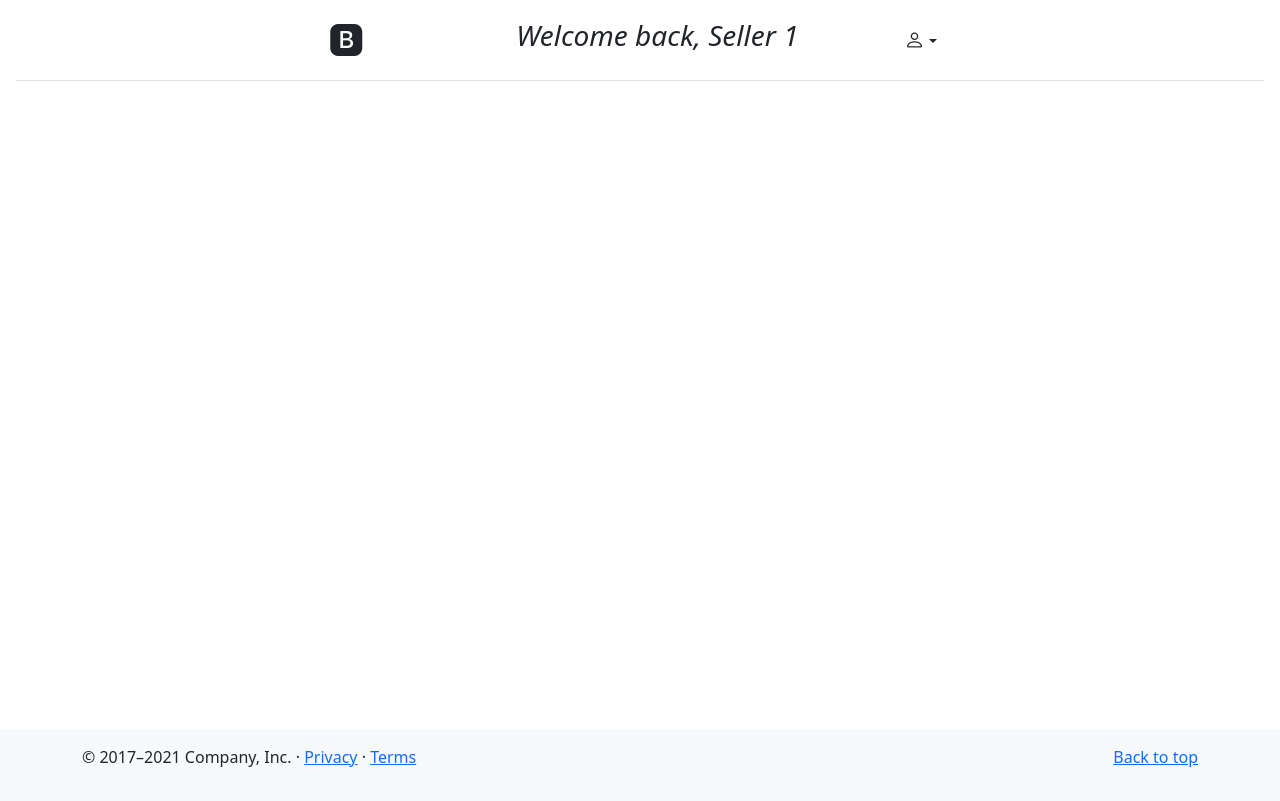
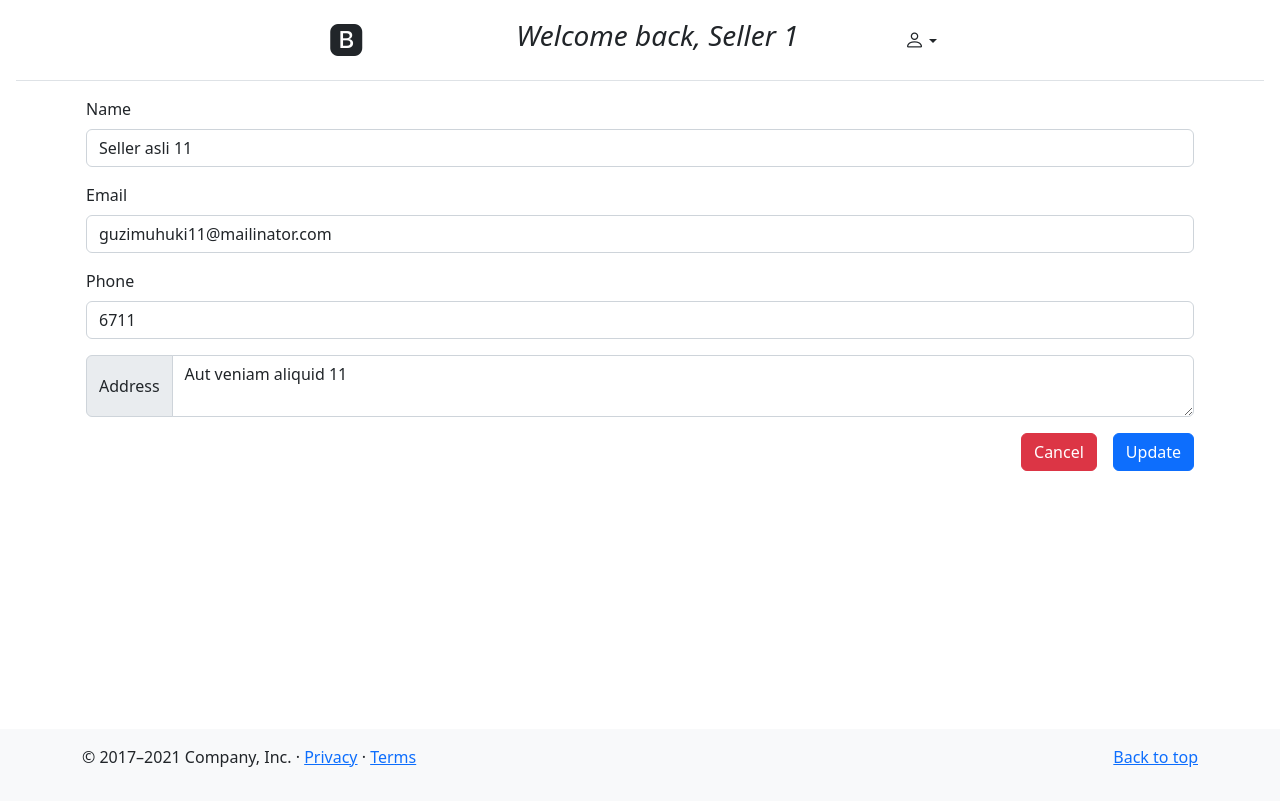
Before and after one commit to mailliw17/angular-e-commz, an Angular app: page /seller/profile/563fbfc1-c39a-48a8-b3ce-88477cf81dea in a window 1280 px wide. Before the commit this address led to /. Built offline with nearby package versions, Linux system fonts and the light colour scheme; data requests are answered from the project's data file.

Commit message:
update profile and password oke

```diff
--- a/db.json
+++ b/db.json
@@ -223,16 +223,6 @@
   ],
   "users": [
     {
-      "id": "32fa69b4-334a-4e40-8d84-49fb8e4c219b",
-      "name": "Seller asli",
-      "email": "tusucek@mailinator.com",
-      "password": "123",
-      "address": "Quia mollitia archit",
-      "phone_number": 82,
-      "role": "Seller",
-      "created_on": "2023-05-31T03:59:36.349Z"
-    },
-    {
       "id": "0860c0c2-5617-4d5a-bd0b-66acae5f7944",
       "name": "Buyer asli",
       "email": "liwi@mailinator.com",
@@ -271,6 +261,16 @@
       "phone_number": 27,
       "role": "Buyer",
       "created_on": "2023-06-05T09:13:07.201Z"
+    },
+    {
+      "id": "563fbfc1-c39a-48a8-b3ce-88477cf81dea",
+      "name": "Seller asli 11",
+      "email": "guzimuhuki11@mailinator.com",
+      "password": "123ok",
+      "address": "Aut veniam aliquid 11",
+      "phone_number": 6711,
+      "role": "Seller",
+      "created_on": "2023-06-05T10:18:07.677Z"
     }
   ]
 }
--- a/src/app/app-routing.module.ts
+++ b/src/app/app-routing.module.ts
@@ -81,15 +81,7 @@ const routes: Routes = [
     path: 'seller/manage-product',
     component: SManageProductPageComponent,
     data: {},
-  }, {
-    path: 'seller/profile',
-    component: SProfilePageComponent,
-    data: {},
-  }, {
-    path: 'seller/change-password',
-    component: SChangePasswordPageComponent,
-    data: {},
-  }, {
+  },  {
     path: 'seller/simple-report',
     component: SSimpleReportPageComponent,
     data: {},
@@ -114,6 +106,14 @@ const routes: Routes = [
     path: 'seller/detail-order/:id',
     component: SOrderDetailPageComponent,
     data: {},
+  },{
+    path: 'seller/profile/:id',
+    component: SProfilePageComponent,
+    data: {},
+  }, {
+    path: 'seller/change-password/:id',
+    component: SChangePasswordPageComponent,
+    data: {},
   },
 
 ];
--- a/src/app/components/seller/s-header/s-header.component.html
+++ b/src/app/components/seller/s-header/s-header.component.html
@@ -22,8 +22,10 @@
             <i class="bi bi-person" style="font-size: 20px;"></i>
           </button>
           <ul class="dropdown-menu">
-            <li><a class="dropdown-item" routerLink="seller/profile">Profile</a></li>
-            <li><a class="dropdown-item" routerLink="seller/change-password">Change Password</a></li>
+            <li><a class="dropdown-item" routerLink="seller/profile/563fbfc1-c39a-48a8-b3ce-88477cf81dea">Profile</a>
+            </li>
+            <li><a class="dropdown-item" routerLink="seller/change-password/563fbfc1-c39a-48a8-b3ce-88477cf81dea">Change
+                Password</a></li>
             <li>
               <hr class="dropdown-divider">
             </li>
--- a/src/app/pages/seller/s-change-password-page/s-change-password-page.component.html
+++ b/src/app/pages/seller/s-change-password-page/s-change-password-page.component.html
@@ -1,11 +1,12 @@
-<form action="">
-  <div class="mb-3">
+<form [formGroup]="updatePasswordForm" (ngSubmit)="onUpdatePassword()">
+  <!-- <div class="mb-3">
     <label for="exampleFormControlInput1" class="form-label">Old Password</label>
     <input type="text" class="form-control">
-  </div>
+  </div> -->
+  <input type="text" formControlName="id" class="form-control" [hidden]="true">
   <div class="mb-3">
     <label for="exampleFormControlInput1" class="form-label">New Password</label>
-    <input type="email" class="form-control">
+    <input type="password" formControlName="password" class="form-control">
   </div>
   <div class="form-group">
     <button type="submit" class="btn btn-outline-primary btn-sm w-100 mt-2">Change Password</button>
--- a/src/app/pages/seller/s-change-password-page/s-change-password-page.component.ts
+++ b/src/app/pages/seller/s-change-password-page/s-change-password-page.component.ts
@@ -1,4 +1,7 @@
 import { Component, OnInit } from '@angular/core';
+import { FormControl, FormGroup, Validators } from '@angular/forms';
+import { ActivatedRoute, Router } from '@angular/router';
+import { AuthService } from 'src/app/services/auth/auth.service';
 
 @Component({
   selector: 'app-s-change-password-page',
@@ -6,10 +9,33 @@ import { Component, OnInit } from '@angular/core';
   styleUrls: ['./s-change-password-page.component.scss']
 })
 export class SChangePasswordPageComponent implements OnInit {
+  id_url = String(this.route.snapshot.params.id);
 
-  constructor() { }
+  constructor(
+    private router: Router,
+    private route: ActivatedRoute,
+    private authService : AuthService,
+  ) { }
+
+  updatePasswordForm = new FormGroup({
+    password : new FormControl('', Validators.required),
+    id : new FormControl('', Validators.required),
+  })
 
   ngOnInit(): void {
   }
 
+  onUpdatePassword() {
+    this.authService.updateUserData(this.id_url, this.updatePasswordForm.value)
+    .subscribe(
+      res => {
+        alert('Password updated')
+        this.router.navigate(['/seller/dashboard']);
+      },
+      err => {
+        console.log(err);
+      }
+    )
+  }
+
 }
--- a/src/app/pages/seller/s-profile-page/s-profile-page.component.html
+++ b/src/app/pages/seller/s-profile-page/s-profile-page.component.html
@@ -1,21 +1,28 @@
-<form action="">
+<form [formGroup]="updateProfileForm" (ngSubmit)="onUpdateProfile()">
+
+  <input type="text" formControlName="id" class="form-control" [hidden]="true">
+  <input type="text" formControlName="password" class="form-control" [hidden]="true">
+  <input type="text" formControlName="role" class="form-control" [hidden]="true">
+  <input type="text" formControlName="created_on" class="form-control" [hidden]="true">
+
   <div class="mb-3">
     <label for="exampleFormControlInput1" class="form-label">Name</label>
-    <input type="text" class="form-control">
+    <input type="text" class="form-control" formControlName="name">
   </div>
   <div class="mb-3">
     <label for="exampleFormControlInput1" class="form-label">Email</label>
-    <input type="email" class="form-control">
+    <input type="email" class="form-control" formControlName="email">
   </div>
   <div class="mb-3">
     <label for="exampleFormControlInput1" class="form-label">Phone</label>
-    <input type="number" class="form-control">
+    <input type="number" class="form-control" formControlName="phone_number">
   </div>
   <div class="input-group">
     <span class="input-group-text">Address</span>
-    <textarea class="form-control" aria-label="With textarea"></textarea>
+    <textarea class="form-control" aria-label="With textarea" formControlName="address"></textarea>
   </div>
-  <div class="form-group">
-    <button type="submit" class="btn btn-outline-primary btn-sm w-100 mt-2">Update</button>
+  <div class="d-grid gap-2 d-md-flex justify-content-md-end mt-3">
+    <button class="btn btn-danger me-md-2" type="button" routerLink="/seller/dashboard">Cancel</button>
+    <button class="btn btn-primary" type="submit">Update</button>
   </div>
 </form>
--- a/src/app/pages/seller/s-profile-page/s-profile-page.component.ts
+++ b/src/app/pages/seller/s-profile-page/s-profile-page.component.ts
@@ -1,4 +1,7 @@
 import { Component, OnInit } from '@angular/core';
+import { FormControl, FormGroup, Validators } from '@angular/forms';
+import { ActivatedRoute, Router } from '@angular/router';
+import { AuthService } from 'src/app/services/auth/auth.service';
 
 @Component({
   selector: 'app-s-profile-page',
@@ -6,10 +9,65 @@ import { Component, OnInit } from '@angular/core';
   styleUrls: ['./s-profile-page.component.scss']
 })
 export class SProfilePageComponent implements OnInit {
+  id_url = String(this.route.snapshot.params.id);
 
-  constructor() { }
+  constructor(
+    private router: Router,
+    private route: ActivatedRoute,
+    private authService : AuthService,
+  ) { }
+
+  updateProfileForm = new FormGroup({
+    name : new FormControl('', Validators.required),
+    email : new FormControl('', Validators.required),
+    phone_number : new FormControl('', Validators.required),
+    address : new FormControl('', Validators.required),
+    id : new FormControl('', Validators.required),
+    password : new FormControl('', Validators.required),
+    role : new FormControl('', Validators.required),
+    created_on : new FormControl('', Validators.required),
+  })
 
   ngOnInit(): void {
+    this.getUserData(this.id_url)
   }
 
+  getUserData(id:String) {
+    this.authService.getUserById(id)
+    .subscribe(
+      res => {
+        // console.log(res);
+
+        this.updateProfileForm = new FormGroup({
+          name : new FormControl(res['name'], Validators.required),
+          email : new FormControl(res['email'], Validators.required),
+          phone_number : new FormControl(res['phone_number'], Validators.required),
+          address : new FormControl(res['address'], Validators.required),
+          id : new FormControl(res['id'], Validators.required),
+          password : new FormControl(res['password'], Validators.required),
+          role : new FormControl(res['role'], Validators.required),
+          created_on : new FormControl(res['created_on'], Validators.required),
+        })
+      },
+      err => {
+        console.log(err);
+      }
+    )
+  }
+
+  onUpdateProfile() {
+    this.authService.updateUserData(this.id_url, this.updateProfileForm.value)
+    .subscribe(
+      res => {
+        alert('Profile user updated')
+        this.router.navigate(['/seller/dashboard']);
+      },
+      err => {
+        console.log(err);
+      }
+    )
+
+  }
+
+
 }
--- a/src/app/services/auth/auth.service.ts
+++ b/src/app/services/auth/auth.service.ts
@@ -21,4 +21,8 @@ export class AuthService {
   getUserById(id: String) {
     return this.http.get<any>(BASE_URL +'/' + id)
   }
+
+  updateUserData(id:String, data:any) {
+    return this.http.patch(BASE_URL +'/' + id, data)
+  }
 }
```
